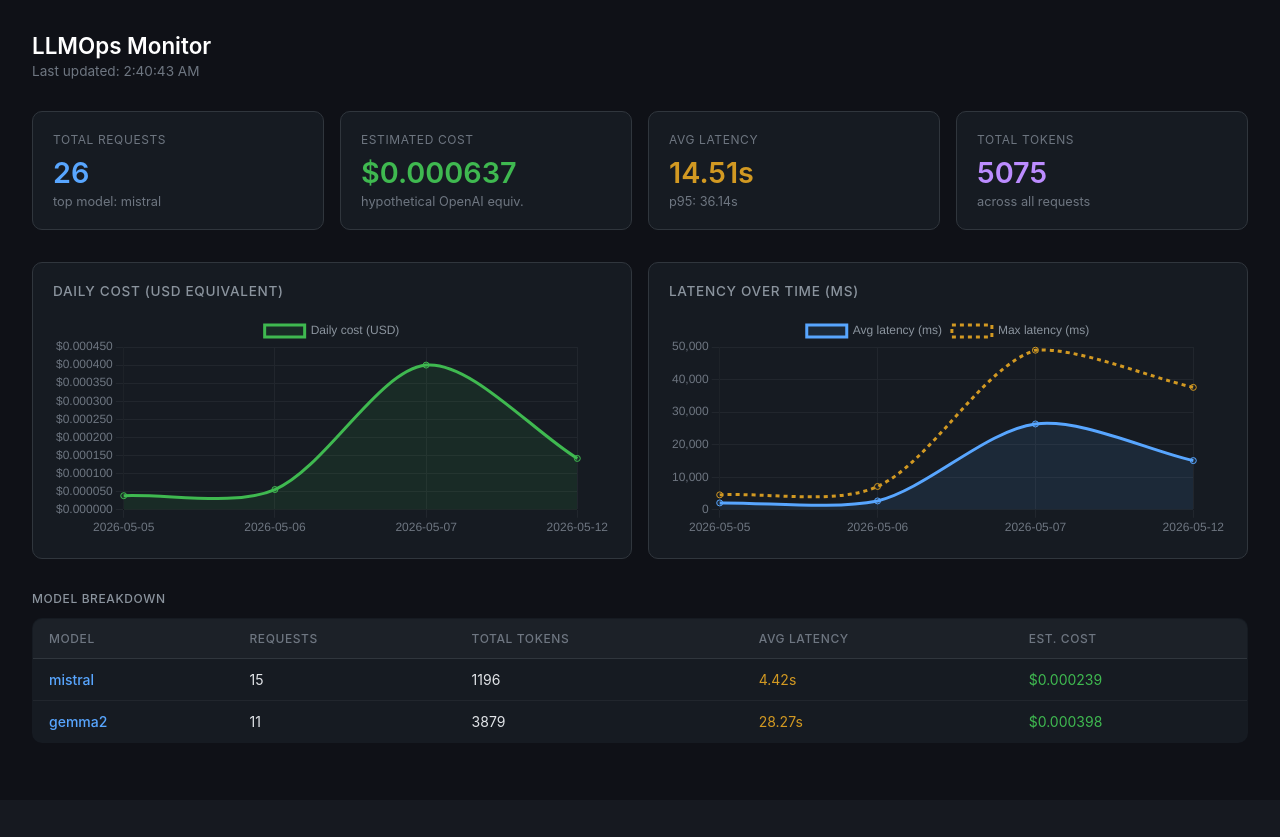
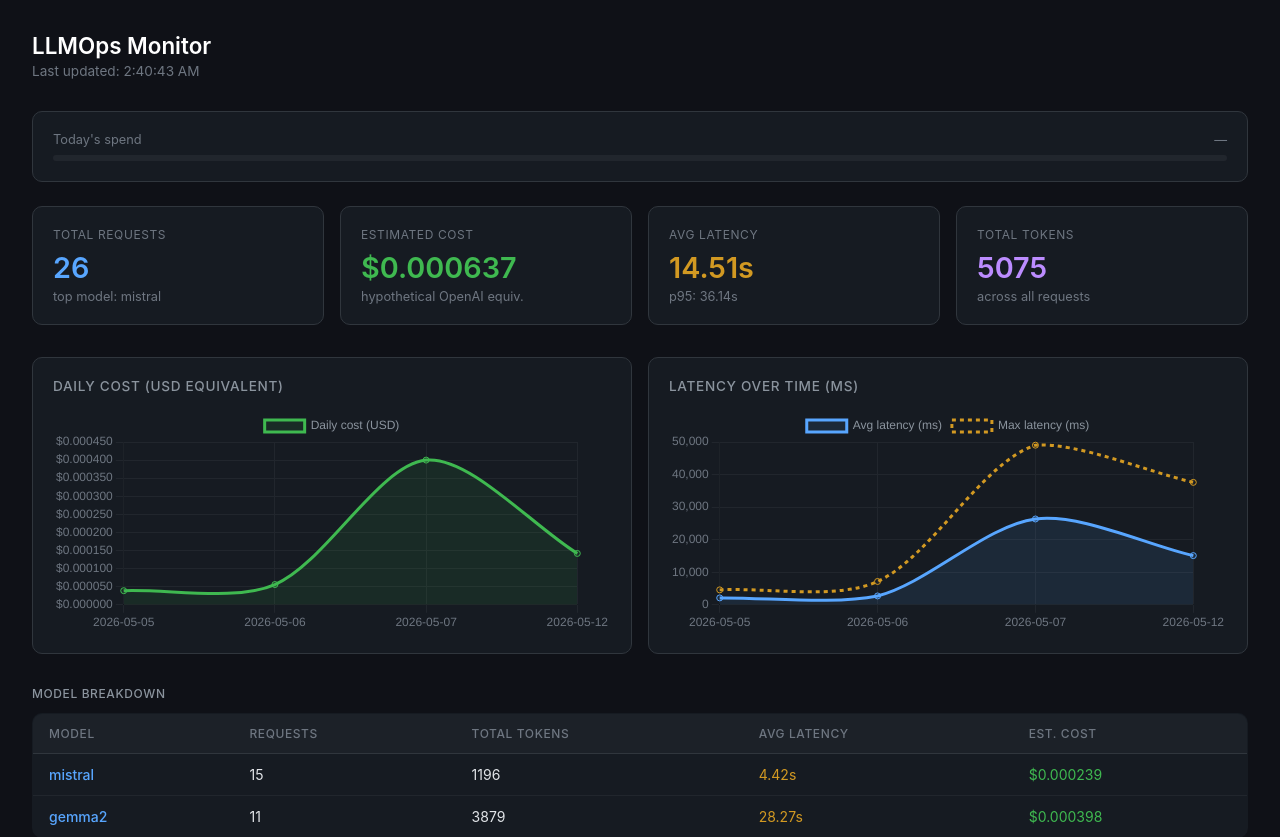
Before and after one commit to vigneshbhatn/llmops-monitor, a FastAPI app: page / in a window 1280 px wide. Shown: the top 837 px of the page. Before the commit the page ends 730 px from the top, so only its background shows below. Run offline with FastAPI, Linux system fonts and the light colour scheme; data comes from the database, SQL or seed files in the repository; both versions use the stored data as it was after the commit.

Commit message:
feat: implement daily spend monitoring with webhook alerts and UI progress tracking, and add Docker support.

```diff
--- /dev/null
+++ b/app/alert.py
@@ -0,0 +1,66 @@
+import httpx
+import os
+import logging
+from datetime import datetime, timezone
+from dotenv import load_dotenv
+from app.database import get_connection
+
+# Configure logging
+logging.basicConfig(level=logging.INFO)
+logger = logging.getLogger(__name__)
+
+load_dotenv()
+
+def get_config():
+    """Always fetch fresh config from environment"""
+    return {
+        "THRESHOLD": float(os.getenv("SPEND_ALERT_THRESHOLD", "0.001")),
+        "WEBHOOK_URL": os.getenv("WEBHOOK_URL", ""),
+    }
+
+def get_todays_spend() -> float:
+    today = datetime.now(timezone.utc).date().isoformat()
+    conn  = get_connection()
+    try:
+        row = conn.execute("""
+            SELECT ROUND(SUM(estimated_cost), 6) AS spend
+            FROM request_logs
+            WHERE status = 'success'
+              AND DATE(timestamp) = ?
+        """, (today,)).fetchone()
+        return row["spend"] or 0.0
+    finally:
+        conn.close()
+
+async def check_and_alert():
+    config = get_config()
+    spend = get_todays_spend()
+
+    threshold = config["THRESHOLD"]
+    webhook_url = config["WEBHOOK_URL"]
+
+    if spend < threshold:
+        return
+
+    if not webhook_url:
+        logger.warning(f"Spend ${spend:.6f} exceeds threshold ${threshold:.6f} but no WEBHOOK_URL is set.")
+        return
+
+    # To avoid spamming, we could implement a check here to only alert once.
+    # For now, let's just make sure the alert itself works reliably.
+
+    payload = {
+        "alert": "daily_spend_exceeded",
+        "spend_usd": spend,
+        "threshold": threshold,
+        "timestamp": datetime.now(timezone.utc).isoformat(),
+        "message": f"⚠️ Daily spend limit exceeded: ${spend:.6f} / ${threshold:.6f}"
+    }
+
+    try:
+        async with httpx.AsyncClient(timeout=10.0) as client:
+            response = await client.post(webhook_url, json=payload)
+            response.raise_for_status()
+            logger.info(f"Alert sent successfully: ${spend:.6f} spend")
+    except Exception as e:
+        logger.error(f"Failed to send alert to webhook: {e}")
--- a/app/main.py
+++ b/app/main.py
@@ -3,10 +3,12 @@ from pydantic import BaseModel
 from app.proxy import forward_chat
 from app.database import init_db, log_request
 from app.stats import get_summary, get_latency_stats, get_cost_over_time, get_latency_over_time, get_model_breakdown
+from app.alert import check_and_alert, get_todays_spend
 from fastapi.responses import HTMLResponse
 from fastapi.staticfiles import StaticFiles
 from fastapi.templating import Jinja2Templates
 from fastapi import Request
+import os
 
 
 app = FastAPI(title="LLMOps Monitor")
@@ -55,6 +57,7 @@ async def chat(request: ChatRequest):
             tokens=result["tokens"],
             status="success"
         )
+        await check_and_alert()
     except Exception as e:
         # 👇 log on failure too
         log_request(
@@ -94,3 +97,14 @@ async def stats_latency_over_time():
 @app.get("/stats/model-breakdown")
 async def stats_model_breakdown():
     return get_model_breakdown()
+
+@app.get("/stats/alert-status")
+async def alert_status():
+    spend     = get_todays_spend()
+    threshold = float(os.getenv("SPEND_ALERT_THRESHOLD", "0.001"))
+    return {
+        "todays_spend":  spend,
+        "threshold":     threshold,
+        "exceeded":      spend >= threshold,
+        "percent_used":  round((spend / threshold) * 100, 1) if threshold else 0,
+    }
--- a/app/templates/index.html
+++ b/app/templates/index.html
@@ -128,6 +128,34 @@ tbody tr:hover {
   font-weight: 500;
   color: #58a6ff;
 }
+.alert-bar-wrap {
+  margin: 1.5rem 0;
+  background: #161b22;
+  border: 1px solid #30363d;
+  border-radius: 10px;
+  padding: 1.25rem;
+}
+
+.alert-bar-label {
+  display: flex;
+  justify-content: space-between;
+  font-size: 0.8rem;
+  color: #6e7681;
+  margin-bottom: 0.5rem;
+}
+
+.alert-bar-bg {
+  height: 6px;
+  background: #21262d;
+  border-radius: 3px;
+  overflow: hidden;
+}
+
+.alert-bar-fill {
+  height: 100%;
+  border-radius: 3px;
+  transition: width 0.4s, background 0.4s;
+}
 
 .cost-cell  { color: #3fb950; }
 .lat-cell   { color: #d29922; }
@@ -137,6 +165,15 @@ tbody tr:hover {
 
   <h1>LLMOps Monitor</h1>
   <p class="subtitle" id="last-updated">Loading...</p>
+  <div class="alert-bar-wrap">
+    <div class="alert-bar-label">
+      <span>Today's spend</span>
+      <span id="alert-pct">—</span>
+    </div>
+    <div class="alert-bar-bg">
+      <div class="alert-bar-fill" id="alert-bar" style="width:0%"></div>
+    </div>
+  </div>
 
   <div class="cards">
     <div class="card blue">
@@ -211,6 +248,7 @@ tbody tr:hover {
           fetch('/stats/cost-over-time').then(r => r.json()),
           fetch('/stats/latency-over-time').then(r => r.json()),
           fetch('/stats/model-breakdown').then(r => r.json()),
+          fetch('/stats/alert-status').then(r => r.json()),
         ]);
 
         // --- metric cards ---
@@ -326,6 +364,13 @@ tbody tr:hover {
           </tr>
           `).join('');
         }
+        // --- spend alert bar ---
+        const pct     = Math.min(alertStatus.percent_used, 100);
+        const bar     = document.getElementById('alert-bar');
+        const pctLabel = document.getElementById('alert-pct');
+        bar.style.width      = pct + '%';
+        bar.style.background = pct >= 100 ? '#f85149' : pct > 75 ? '#d29922' : '#3fb950';
+        pctLabel.textContent = `$${alertStatus.todays_spend.toFixed(6)} / $${alertStatus.threshold.toFixed(3)} (${alertStatus.percent_used}%)`;
 
       } catch (err) {
         console.error('Failed to load stats:', err);
```
Also changed, not shown: llmops.db, 2 other files.
